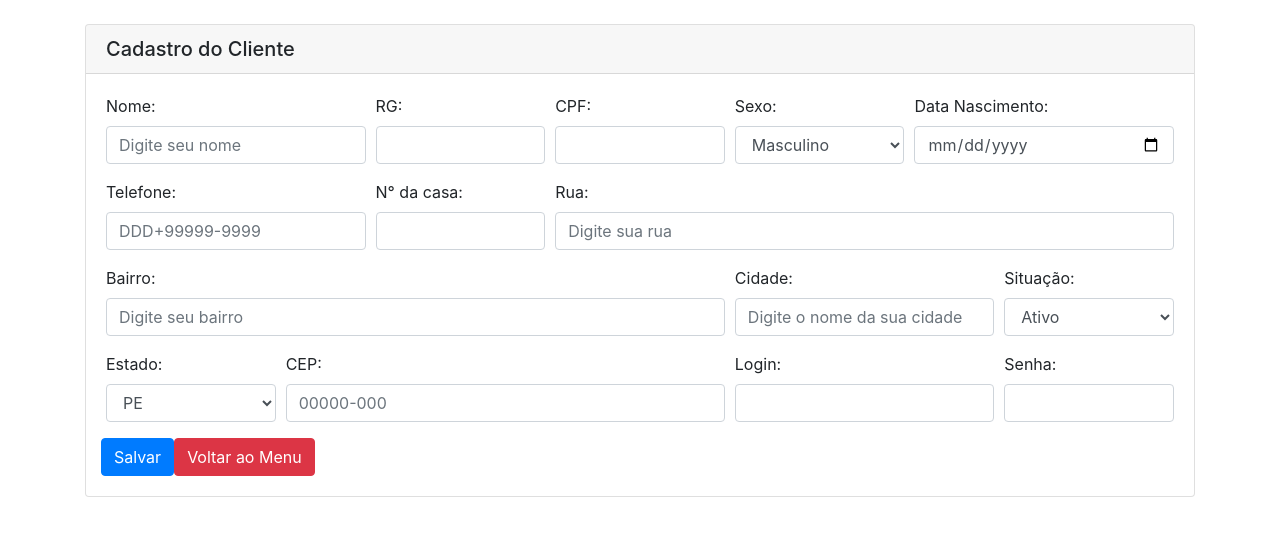
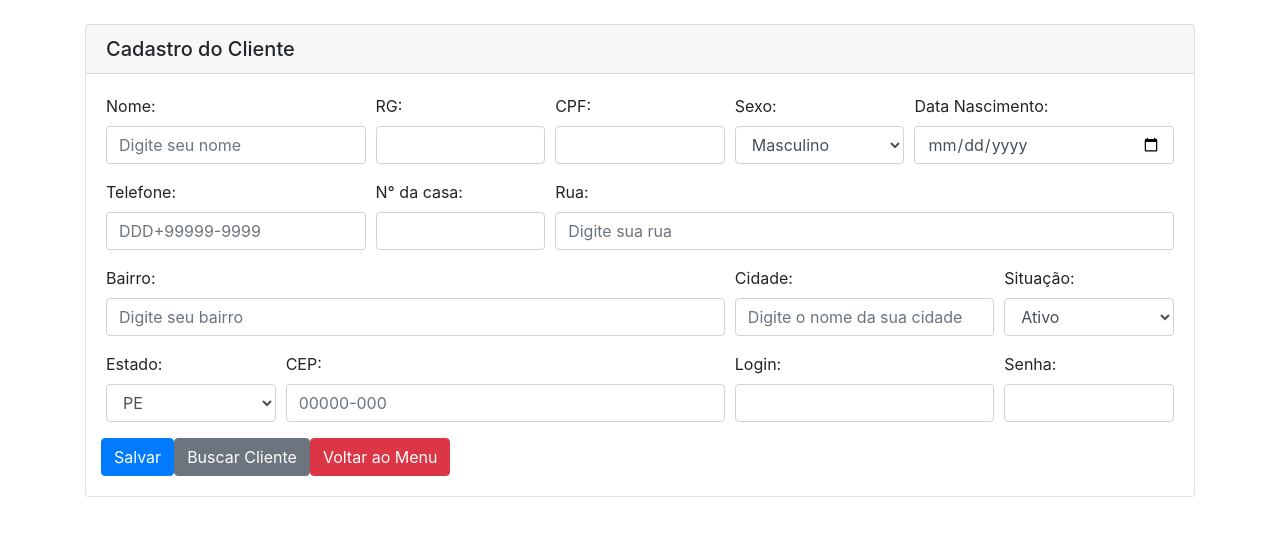
Before and after one commit to paulosergioferreira/ProjetoTCC, a PHP site: page /CadCliente in a window 1280 px wide. Shown: the top 554 px of the page. Run offline with PHP 8.4, Linux system fonts and the light colour scheme.

Commit message:
alterações cadstro cliente

```diff
--- a/CadCliente.php
+++ b/CadCliente.php
@@ -142,8 +142,8 @@
                             </div>
 
                             <input type="submit" class="btn btn-primary" name="salvandoCliente" id="salvandoCliente" value="Salvar"/>
+                            <a href="ClienteBusca.php" class="btn btn-secondary">Buscar Cliente</a>
                             <a href="Menu.php" class="btn btn-danger">Voltar ao Menu</a>
-
 
                     </div>
                 </div>
--- a/CadGerente.php
+++ b/CadGerente.php
@@ -151,8 +151,8 @@
                             </div>
 
                             <input type="submit" class="btn btn-primary" name="salvandoGerente" id="salvar" value="Salvar"/>
+                            <a href="GerenteBusca.php" class="btn btn-secondary">Buscar Gerente</a>
                             <a href="Menu.php" class="btn btn-danger">Voltar ao Menu</a>
-
 
                     </div>
                 </div>
```
